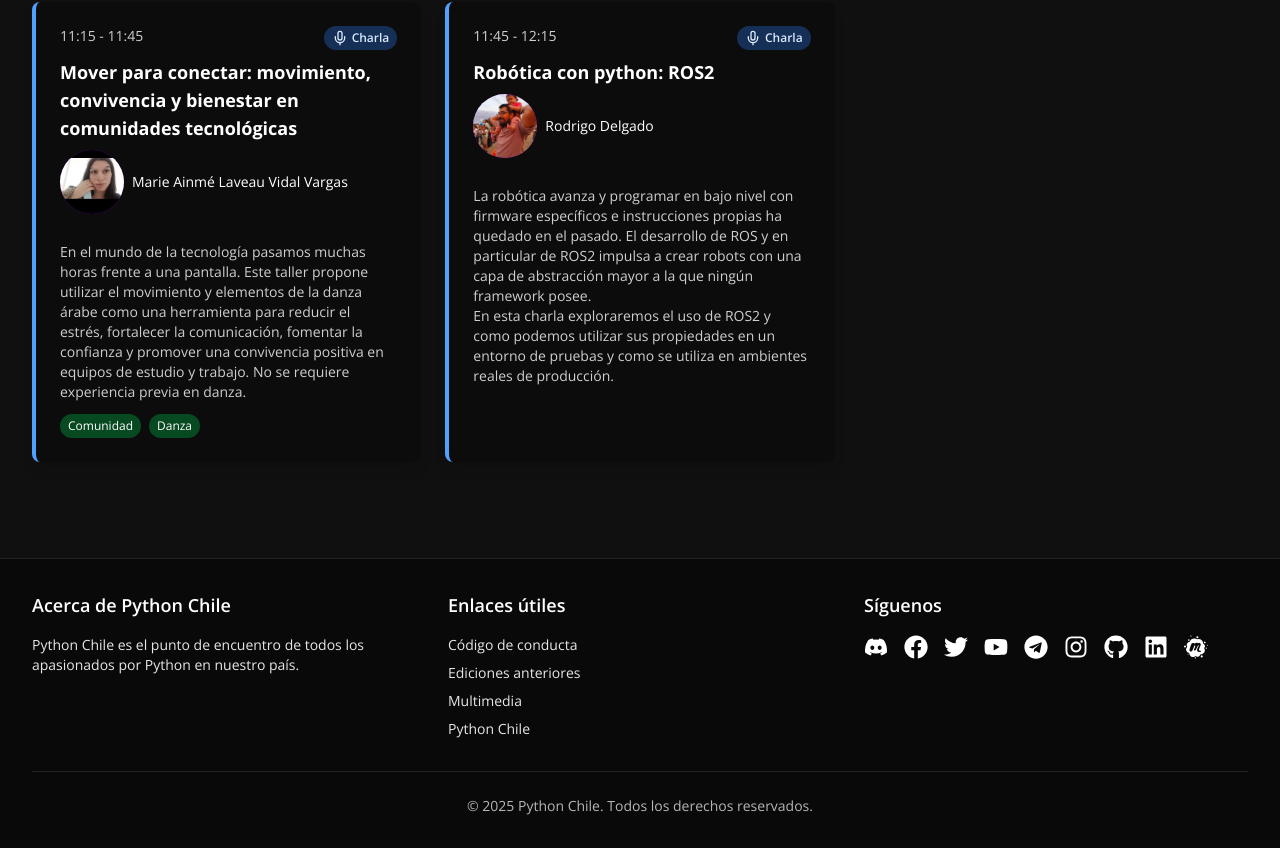
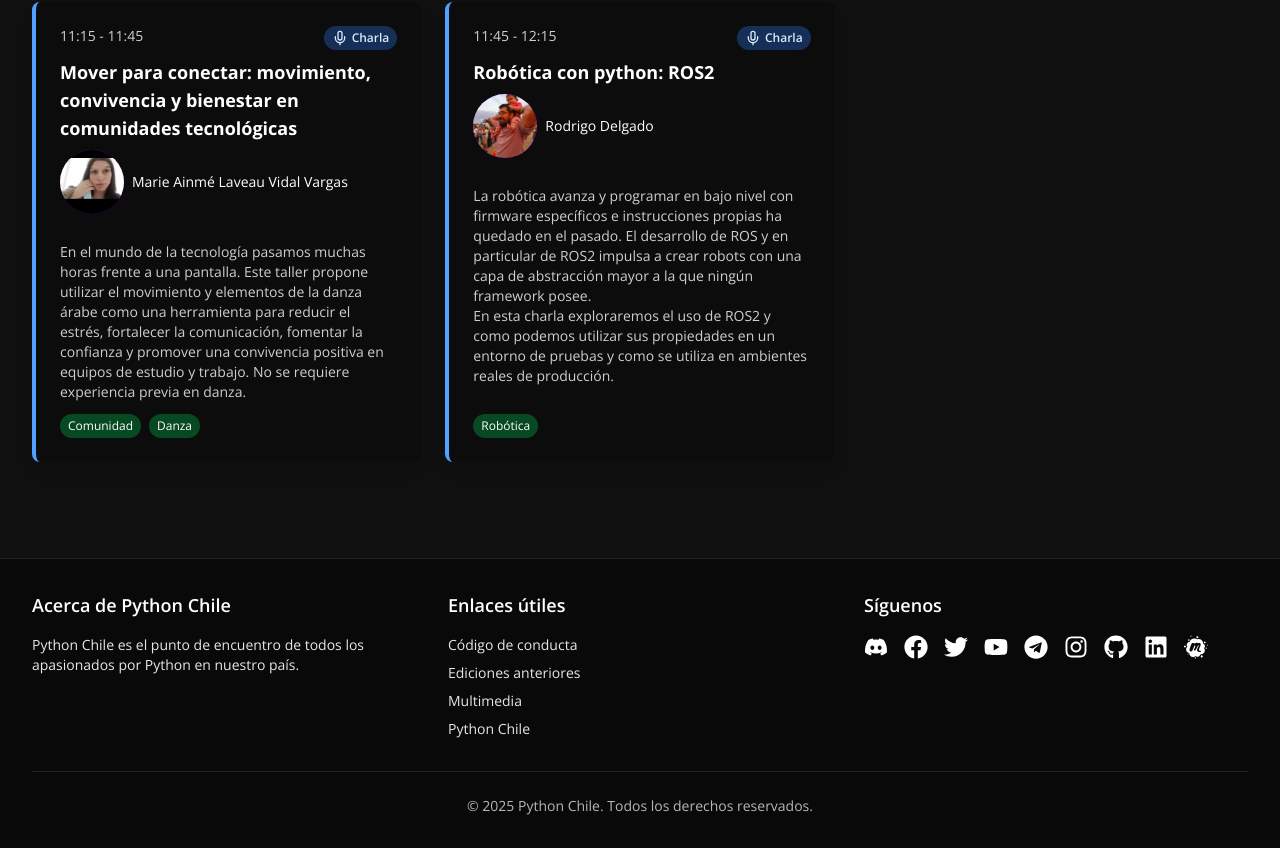
Before and after one commit to python-chile/pydaydotcl, a Next.js app: page /talks in a window 1280 px wide. Shown: the part 9099-9947 px from the top of the page. Built offline with nearby package versions, Linux system fonts and the light colour scheme.

Commit message:
feat: robotic talk tag

```diff
--- a/src/data/talks.js
+++ b/src/data/talks.js
@@ -819,6 +819,7 @@ No necesitas experiencia previa en IA ni en agentes autónomos. Si sabes program
       image: "/images/speakers/rodrigo-delgado.webp",
       socials: {}
     }],
+    tags: ["Robótica"],
   },
   {
     id: 38,
```
